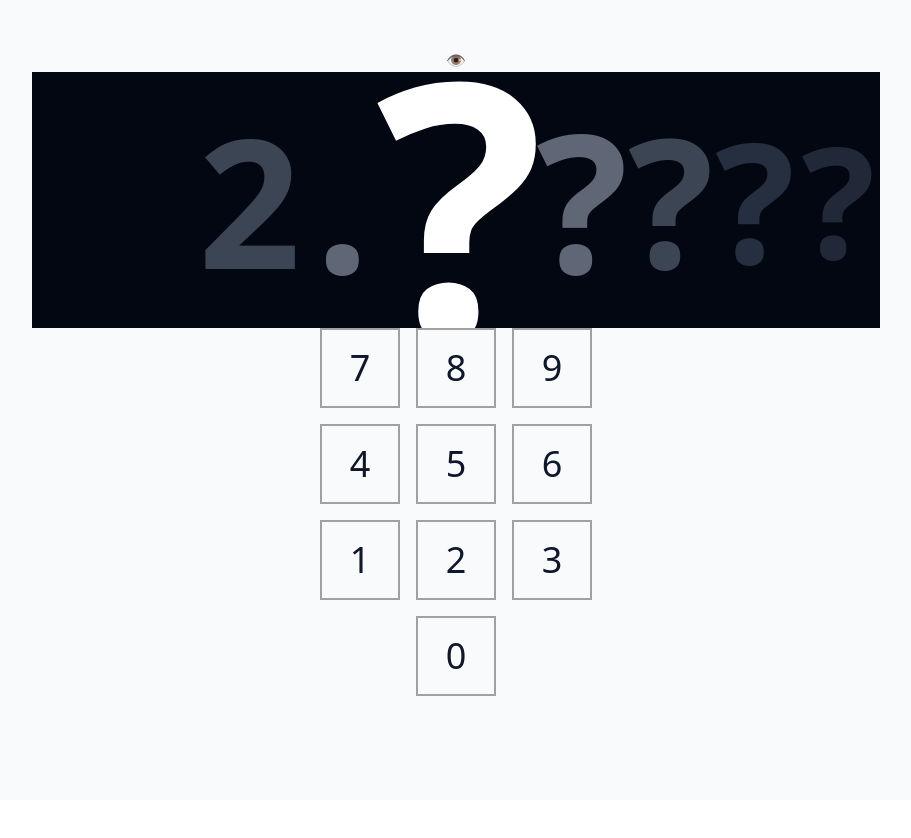
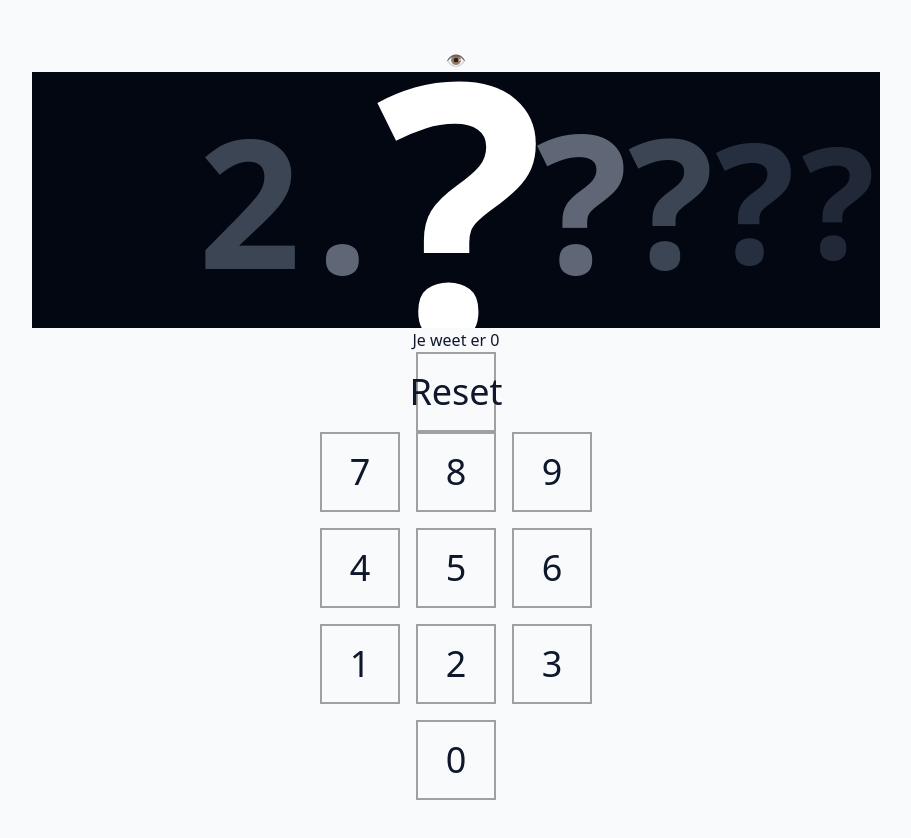
Before and after one commit to FunMetJoel/LearnConstantsSite, a SvelteKit app: page /e in a window 1280 px wide. Shown: the top 838 px of the page, without its empty margins (184-1095 px from the left). Before the commit the page ends 800 px from the top, so only its background shows below. Built offline with nearby package versions, Linux system fonts and the light colour scheme.

Commit message:
Oops wrong file

```diff
--- a/src/routes/[slug]/+page.svelte
+++ b/src/routes/[slug]/+page.svelte
@@ -35,6 +35,10 @@
             currentCharacterIndex++;
         }
     }
+
+    function reset() {
+        currentCharacterIndex = 2;
+    }
 </script>
 
 <button onclick={() => {challangemode = !challangemode}}>👁</button>
@@ -64,6 +68,20 @@
     </button>
 </div> -->
 
+<p>Je weet er {currentCharacterIndex - 2}</p>
+<button
+    onclick={() => reset}
+    class="
+        w-16 h-16 sm:w-20 sm:h-20
+        text-3xl sm:text-4xl
+        border-2 border-neutral-400
+        flex items-center justify-center
+        hover:bg-white/10 active:bg-white/20 hover:border-white
+        transition-all duration-200
+    ">
+    Reset
+</button>
+
 <div class="grid grid-cols-3 gap-4 mb-8">
     {#each [7,8,9,4,5,6,1,2,3,0] as num}
         <button
```
